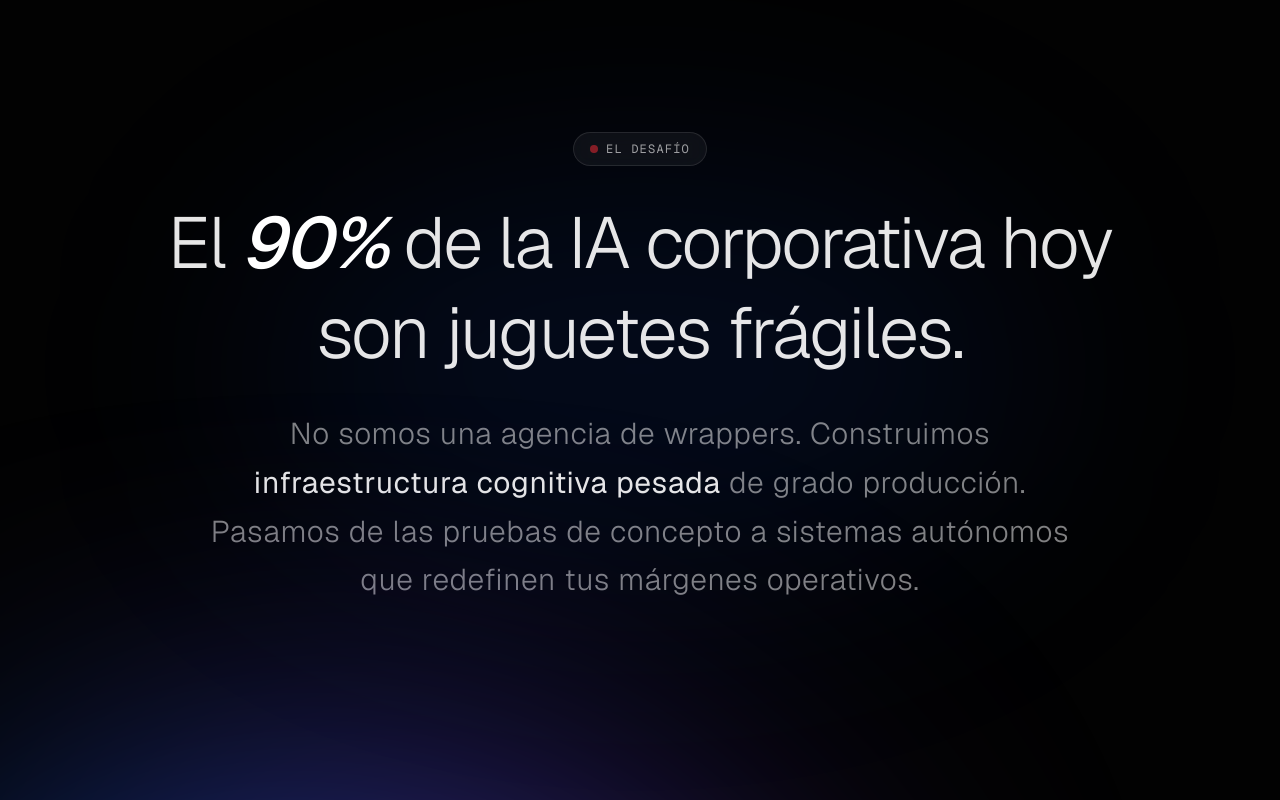
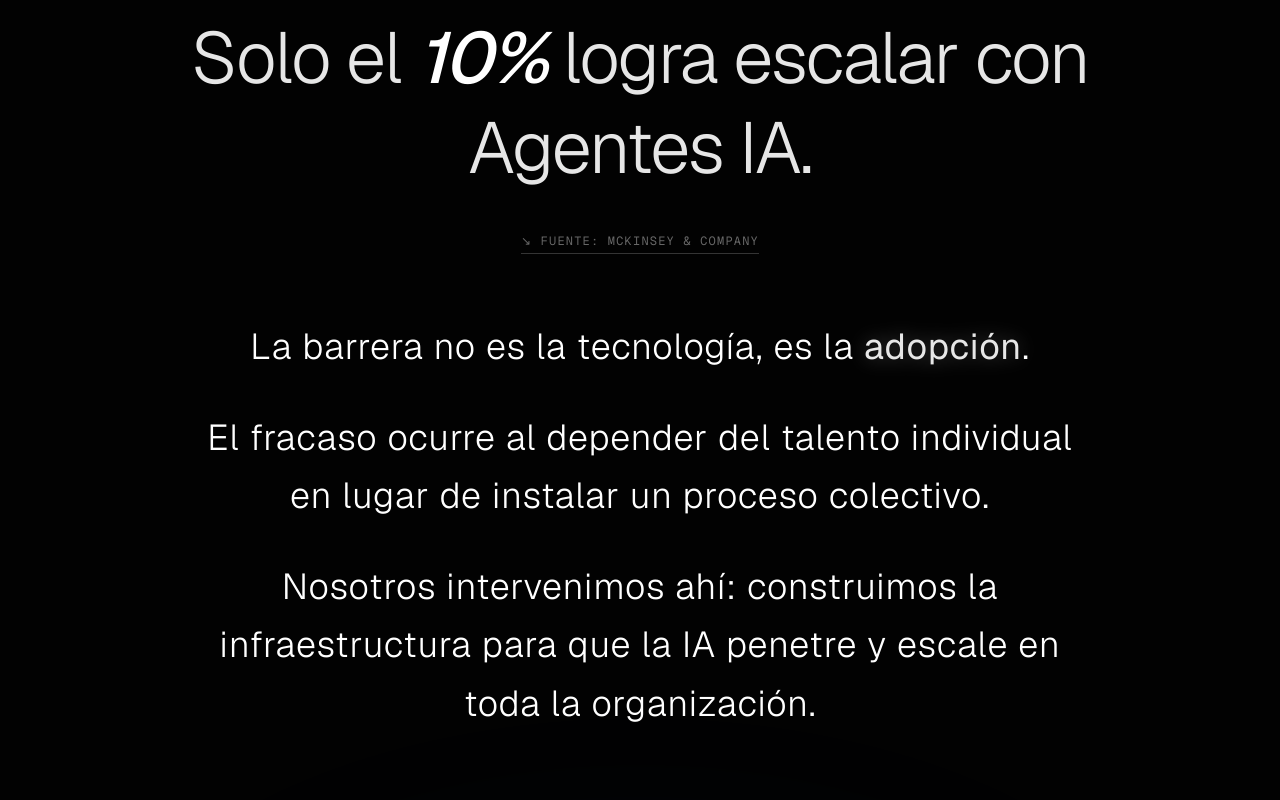
Before and after one commit to breajp/hike-landing, a Next.js app: page / in a window 1280 px wide. Shown: the part 1020-1820 px from the top of the page. Built offline with nearby package versions, Linux system fonts and the light colour scheme.

Commit message:
Enhance storytelling: Animating McKinsey thesis on scroll, clarify value-based pricing, update ITBA academic hiring pipeline

```diff
--- a/src/components/ManifestoSection.tsx
+++ b/src/components/ManifestoSection.tsx
@@ -1,35 +1,64 @@
 "use client";
 
-import { motion } from "framer-motion";
+import { motion, useScroll, useTransform } from "framer-motion";
+import { useRef } from "react";
+import Link from "next/link";
 
 export default function ManifestoSection() {
+    const containerRef = useRef<HTMLDivElement>(null);
+    const { scrollYProgress } = useScroll({
+        target: containerRef,
+        offset: ["start center", "end center"]
+    });
+
+    const opacity1 = useTransform(scrollYProgress, [0, 0.2], [0.15, 1]);
+    const opacity2 = useTransform(scrollYProgress, [0.3, 0.5], [0.15, 1]);
+    const opacity3 = useTransform(scrollYProgress, [0.6, 0.8], [0.15, 1]);
+
     return (
-        <section className="relative z-20 py-32 lg:py-48 px-6 lg:px-12 bg-transparent flex flex-col items-center justify-center overflow-hidden">
-            <div className="max-w-5xl mx-auto text-center relative z-10">
-                <motion.div
-                    initial={{ opacity: 0, y: 20 }}
-                    whileInView={{ opacity: 1, y: 0 }}
-                    viewport={{ once: true, margin: "-100px" }}
-                    transition={{ duration: 1 }}
-                    className="space-y-8"
-                >
+        <section ref={containerRef} className="relative z-20 bg-transparent overflow-hidden h-[200vh]">
+            <div className="max-w-5xl mx-auto text-center sticky top-0 h-screen flex flex-col items-center justify-center px-6 lg:px-12 z-10 w-full">
+                <div className="space-y-6 w-full">
                     <div className="inline-flex items-center gap-2 px-4 py-2 rounded-full border border-white/10 bg-white/5 backdrop-blur-md mb-8">
                         <div className="w-2 h-2 rounded-full bg-red-500 animate-pulse" />
                         <span className="text-white/60 text-xs font-mono tracking-widest uppercase">El Desafío</span>
                     </div>
 
-                    <h2 className="text-4xl md:text-6xl lg:text-7xl font-light tracking-tight text-white/90 leading-tight">
-                        El <span className="text-white font-medium italic">90%</span> de la IA corporativa hoy son juguetes frágiles.
+                    <h2 className="text-4xl md:text-5xl lg:text-7xl font-light tracking-tight text-white/90 leading-tight">
+                        Solo el <span className="text-white font-medium italic">10%</span> logra escalar con Agentes IA.
                     </h2>
 
-                    <p className="text-xl md:text-3xl text-white/50 font-light leading-relaxed tracking-wide max-w-4xl mx-auto mt-8">
-                        No somos una agencia de wrappers. Construimos <strong className="font-normal text-white/90">infraestructura cognitiva pesada</strong> de grado producción. Pasamos de las pruebas de concepto a sistemas autónomos que redefinen tus márgenes operativos.
-                    </p>
-                </motion.div>
+                    {/* McKinsey Link */}
+                    <motion.div
+                        initial={{ opacity: 0 }}
+                        whileInView={{ opacity: 1 }}
+                        transition={{ delay: 0.5 }}
+                    >
+                        <Link
+                            href="https://www.mckinsey.com/capabilities/quantumblack/our-insights/the-state-of-ai"
+                            target="_blank"
+                            className="inline-block mt-4 text-white/40 hover:text-white/80 transition-colors text-[10px] sm:text-xs font-mono tracking-widest uppercase border-b border-white/20 pb-1"
+                        >
+                            ↘ Fuente: McKinsey & Company
+                        </Link>
+                    </motion.div>
+
+                    <div className="text-lg md:text-3xl lg:text-4xl text-white font-light leading-relaxed tracking-wide max-w-4xl mx-auto mt-16 space-y-6 md:space-y-8">
+                        <motion.p style={{ opacity: opacity1 }} className="transition-opacity duration-300">
+                            La barrera no es la tecnología, es la <strong className="font-normal text-white/90 drop-shadow-[0_0_10px_rgba(255,255,255,0.3)]">adopción</strong>.
+                        </motion.p>
+                        <motion.p style={{ opacity: opacity2 }} className="transition-opacity duration-300">
+                            El fracaso ocurre al depender del talento individual en lugar de instalar un proceso colectivo.
+                        </motion.p>
+                        <motion.p style={{ opacity: opacity3 }} className="transition-opacity duration-300">
+                            Nosotros intervenimos ahí: construimos la infraestructura para que la IA penetre y escale en toda la organización.
+                        </motion.p>
+                    </div>
+                </div>
             </div>
 
             {/* Ambient Background Glow */}
-            <div className="absolute inset-0 z-0 pointer-events-none flex items-center justify-center">
+            <div className="absolute inset-0 z-0 pointer-events-none flex items-center justify-center h-screen sticky top-0">
                 <div className="w-[800px] h-[400px] bg-blue-600/10 blur-[120px] rounded-[100%] mix-blend-screen" />
             </div>
         </section>
--- a/src/components/PartnershipsSection.tsx
+++ b/src/components/PartnershipsSection.tsx
@@ -38,11 +38,11 @@ export default function PartnershipsSection() {
                         <div className="absolute w-[200px] h-[200px] rounded-full blur-[80px] opacity-0 group-hover:opacity-20 transition-all duration-1000 mix-blend-screen pointer-events-none bg-blue-500/40 -top-20 -left-20" />
 
                         <div className="flex-1 flex flex-col items-center justify-center w-full">
-                            <h3 className="text-5xl lg:text-7xl font-light text-white mb-6 drop-shadow-[0_0_15px_rgba(255,255,255,0.1)] transition-transform duration-500 group-hover:scale-105">{'>'}95<span className="text-3xl lg:text-4xl text-white/50">%</span></h3>
+                            <h3 className="text-4xl lg:text-5xl font-light text-white mb-6 drop-shadow-[0_0_15px_rgba(255,255,255,0.1)] transition-transform duration-500 group-hover:scale-105">Talento ITBA</h3>
                         </div>
-                        <h4 className="text-xl font-light tracking-wide text-white/90 mb-3 mt-auto">Ingenieros Puros</h4>
+                        <h4 className="text-xl font-light tracking-wide text-white/90 mb-3 mt-auto">Academic Pipeline</h4>
                         <p className="text-white/50 font-light text-sm leading-relaxed tracking-wide">
-                            Nuestro equipo está compuesto casi en su totalidad por ingenieros de software, data scientists y arquitectos cloud. Cero ruido burocrático, 100% makers.
+                            Somos profesores en ITBA y Universidad Austral. Hunteamos el talento más brillante directamente desde las aulas antes de que lleguen al mercado.
                         </p>
                     </motion.div>
 
--- a/src/components/PricingSection.tsx
+++ b/src/components/PricingSection.tsx
@@ -24,7 +24,7 @@ export default function PricingSection() {
                         Priceamos estrictamente sobre el valor neto generado.
                     </p>
                     <p className="text-xs md:text-lg lg:text-xl text-white/40 font-light leading-relaxed max-w-3xl mt-4">
-                        Auditamos tu escenario y definimos objetivos claros. Si nuestra tecnología e infraestructura logran optimizar procesos y escalar tu performance, ganamos juntos.
+                        Medimos el valor generado calculando el tiempo anual ahorrado, traducido a capital operativo. Nuestro fee promedio representa una fracción (aprox. 25%) del valor neto capturado.
                     </p>
                 </div>
             </motion.div>
```
